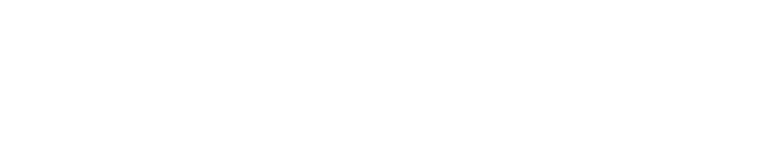
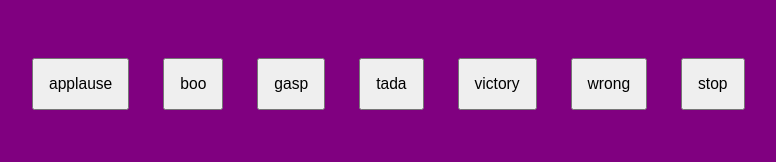
Before and after one commit to acciojob/Soundbar-Anup9148680234, a website: page main.html in a window 1280 px wide. Shown: the whole page, without its empty margins (6-782 px from the left). Drawn offline with Linux system fonts and the light colour scheme.

Commit message:
created a submission

```diff
--- a/main.html
+++ b/main.html
@@ -8,6 +8,28 @@
 
 <body>
 	<!-- the entire body must be written by student -->
+	<section id="buttons">
+		 <input  class="btn" id="bt-n" type="button" value="applause" onclick="playSound()">
+         <audio  id="audio" src="sounds/sound1.mp3"></audio>
+
+		 <input class="btn" id="bt-n" type="button" value="boo" onclick="playSound()">
+         <audio id="audio" src="sounds/sound2.mp3"></audio>
+
+		 <input class="btn" id="bt-n" type="button" value="gasp" onclick="playSound()">
+         <audio id="audio" src="sounds/sound3.mp3"></audio>
+
+		 <input class="btn" id="bt-n" type="button" value="tada" onclick="playSound()">
+         <audio id="audio" src="sounds/sound4.mp3"></audio>
+
+		 <input class="btn" id="bt-n" type="button" value="victory" onclick="playSound()">
+         <audio id="audio" src="sounds/sound5.mp3"></audio>
+
+		<input class="btn" id="bt-n" type="button" value="wrong" onclick="playSound()">
+         <audio id="audio" src="sounds/sound6.mp3"></audio>
+
+		<input class="stop" id="bt-n" type="button" value="stop" onclick="stopSound()">
+
+	</section>
     <script type="text/javascript" src="./script.js">
 </script>
 
--- a/script.js
+++ b/script.js
@@ -1 +1,9 @@
 //your JS code here. If required.
+	function playSound() {
+			var audio = document.getElementById("audio");
+			audio.play();
+		  }
+		function stopSound(){
+			var audio = document.getElementById("audio");
+			audio.pause();
+		}
--- a/styles.css
+++ b/styles.css
@@ -1 +1,18 @@
 /*  your css code here. If applicable */
+body{
+		background: purple;
+		}
+
+#buttons{
+			width: 100%;
+			height: 150px;
+			/* background-color: purple; */
+
+		}
+
+#bt-n{
+			font-size: 15.6px;
+			margin-top: 50px;
+			padding: 15px;
+			margin-left: 30px ;
+		}
```
